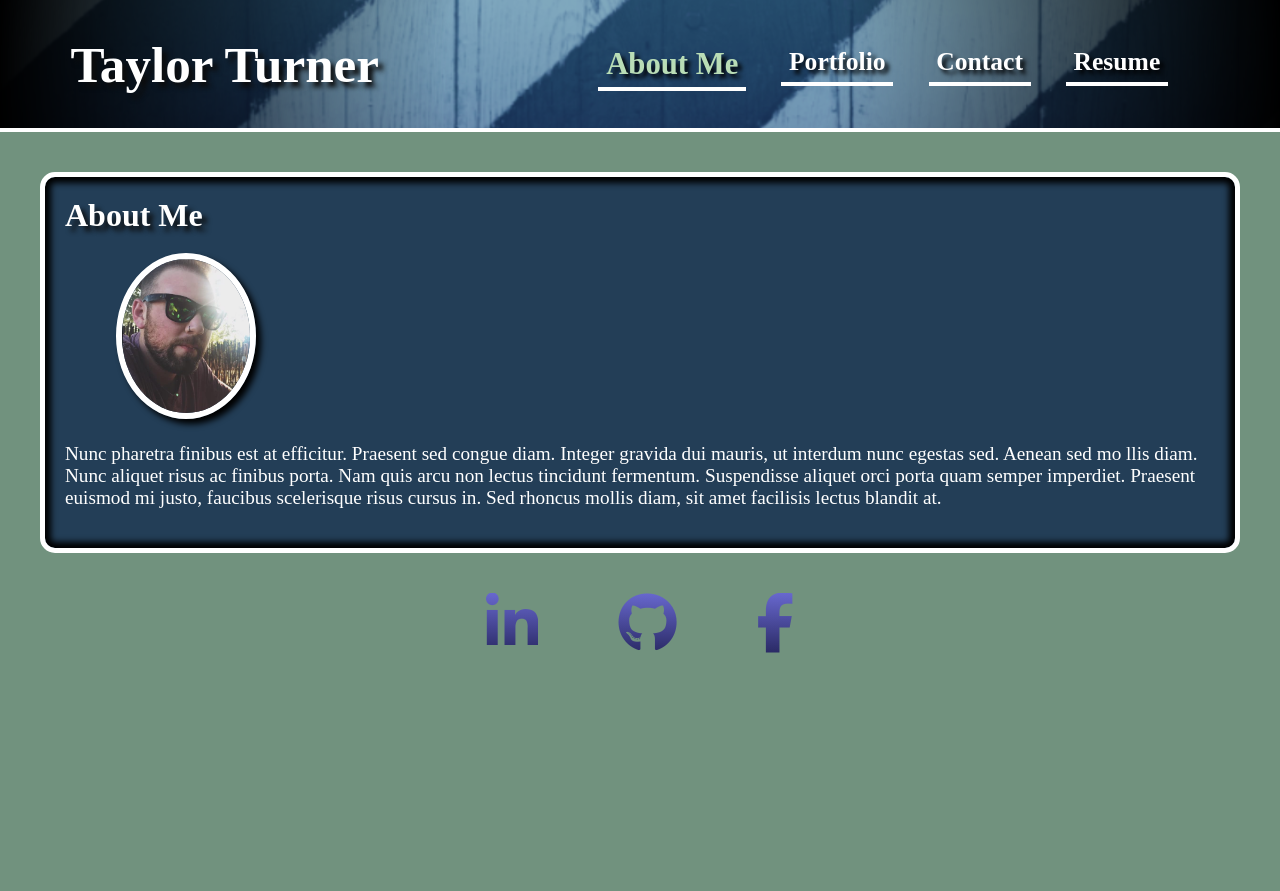
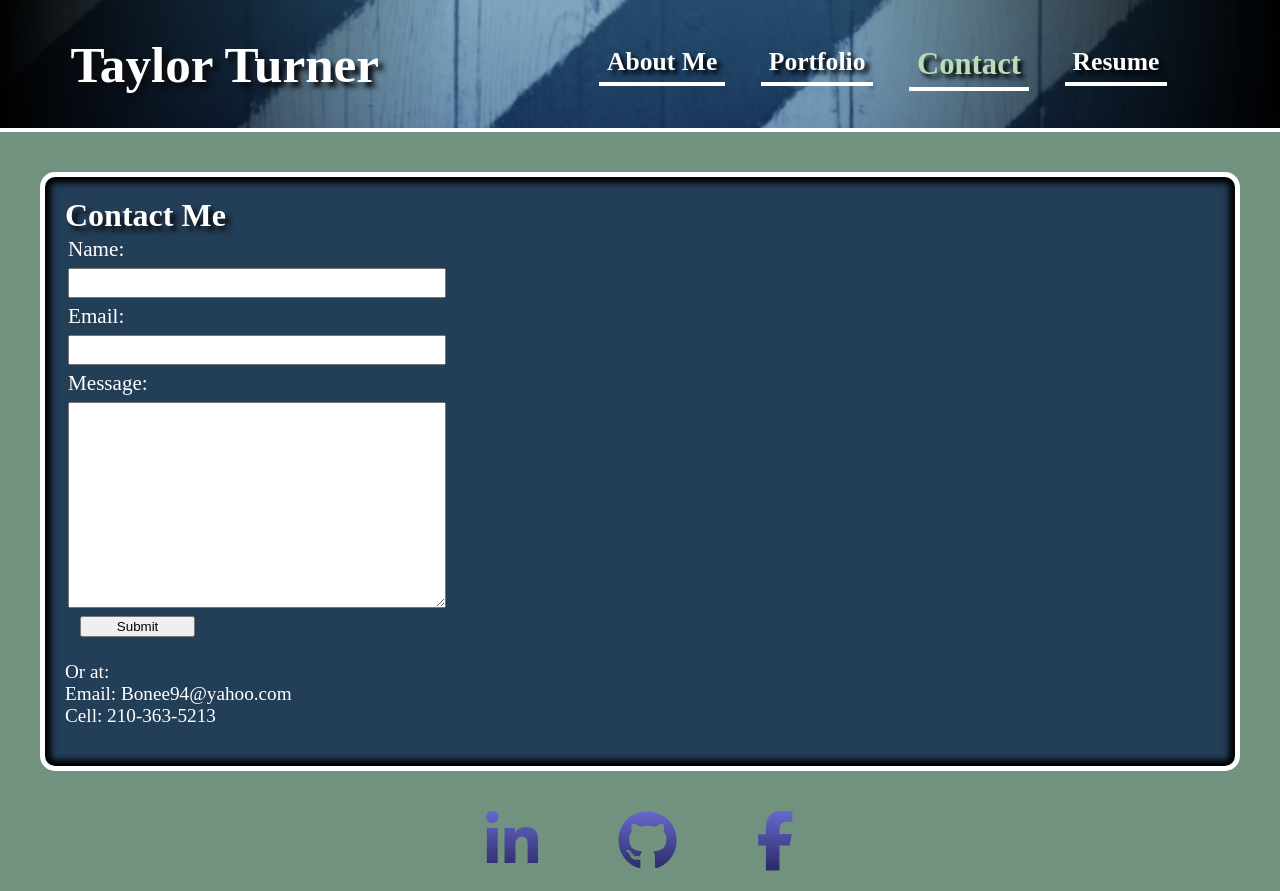
Before and after one commit to Bonee94/taylors-react-portfolio, a React (Create React App) app: page / in a window 1280 px wide. Before the commit the page ends 800 px from the top, so only its background shows below. Built offline with nearby package versions, Linux system fonts and the light colour scheme.

Commit message:
Added Contact page to app container

```diff
--- a/src/components/PortfolioContainer.js
+++ b/src/components/PortfolioContainer.js
@@ -4,10 +4,11 @@ import About from './pages/About';
 import Portfolio from './pages/Portfolio';
 import '../styles/PortfolioContainer.css'
 import Footer from './Footer';
+import Contact from './pages/Contact';
 
 
 export default function PortfolioContainer() {
-  const [currentPage, setCurrentPage] = useState('About');
+  const [currentPage, setCurrentPage] = useState('Contact');
 
   // this is checking the value of current page state and returning the proper page
   const renderPage = () => {
@@ -16,6 +17,9 @@ export default function PortfolioContainer() {
     };
     if (currentPage === 'Portfolio') {
       return <Portfolio />;
+    }
+    if (currentPage === 'Contact') {
+      return <Contact />;
     }
   };
 
```
